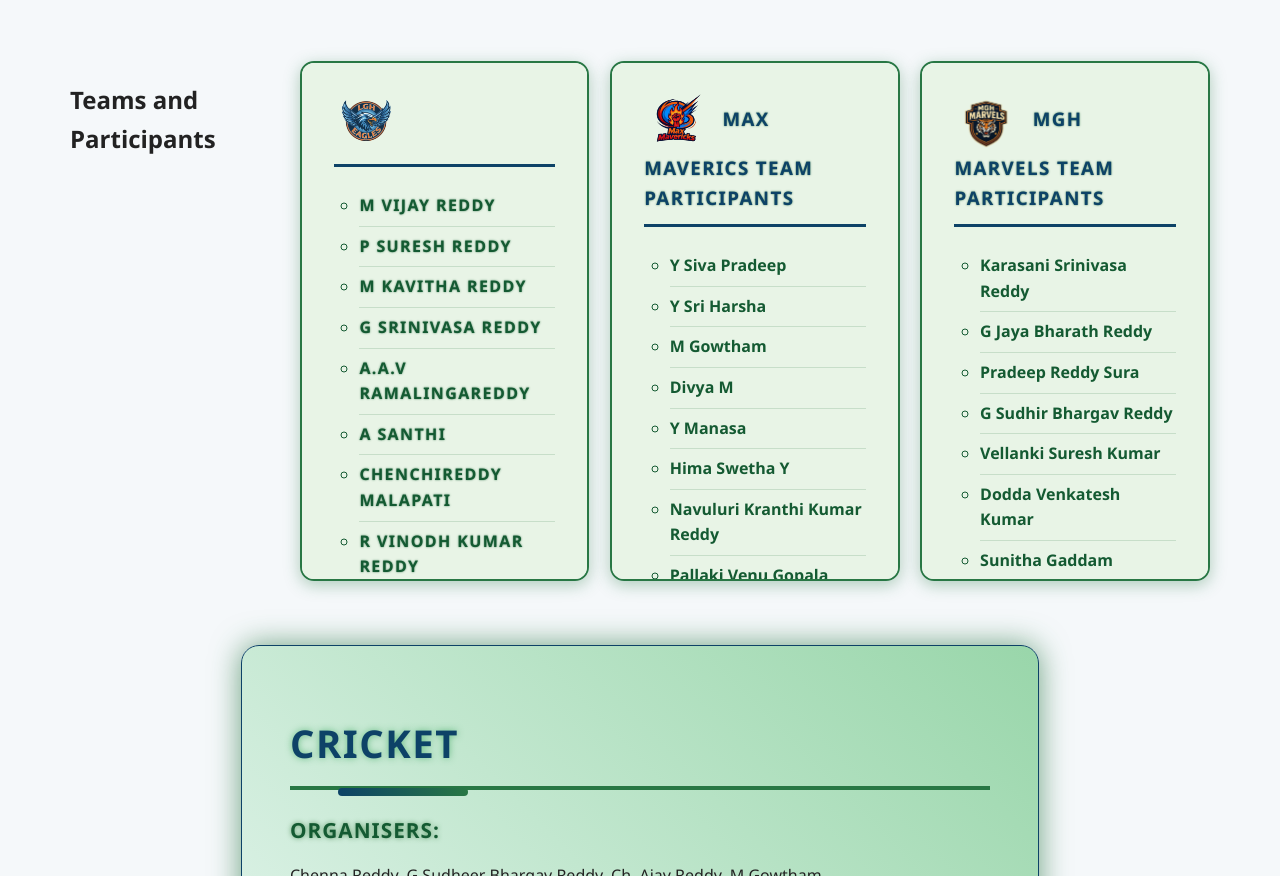
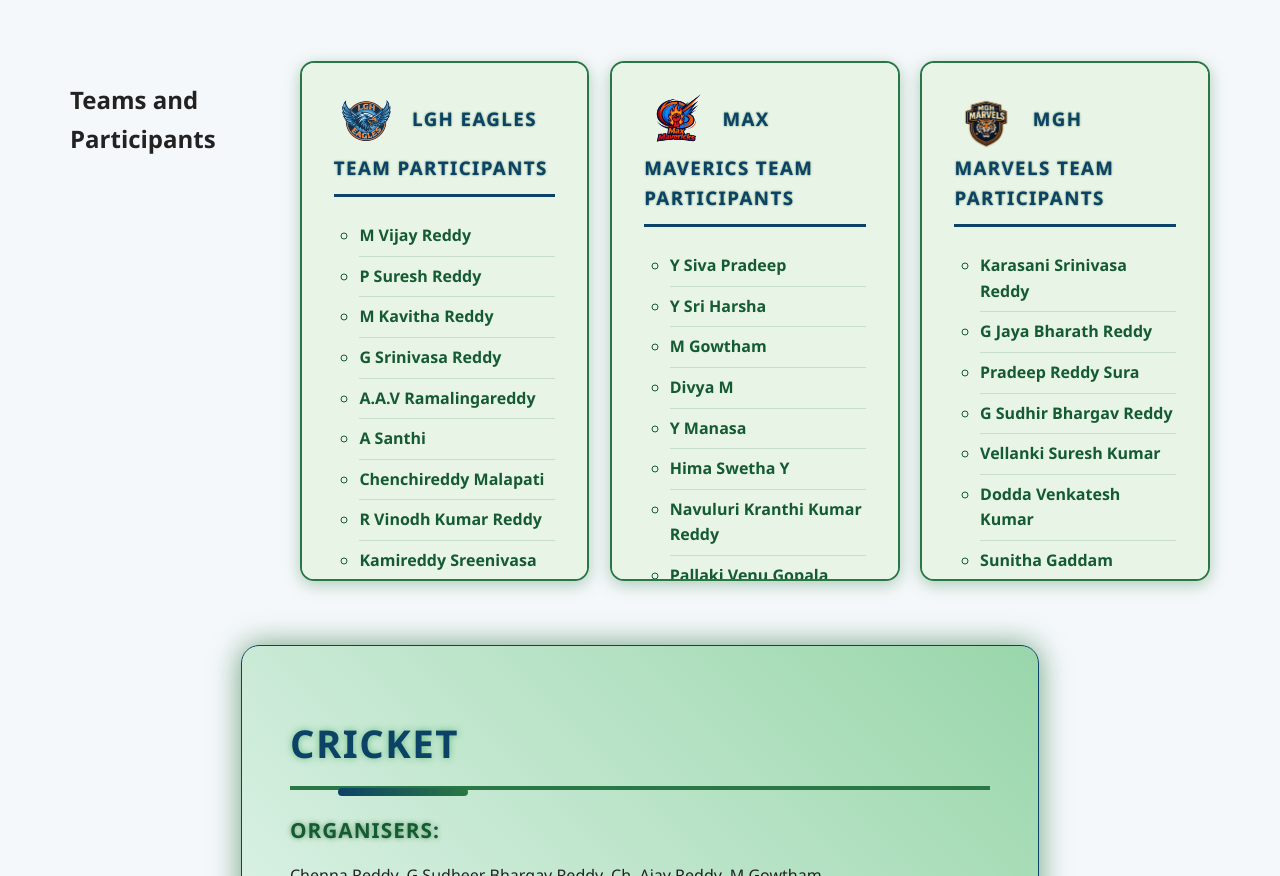
Before and after one commit to kranthi1237doc/sports-meet-2025-, a plain HTML site: page index.html in a window 1280 px wide. Shown: the part 777-1653 px from the top of the page. Drawn offline with Linux system fonts and the light colour scheme; no server answers.

Commit message:
Update index.html

```diff
--- a/index.html
+++ b/index.html
@@ -42,8 +42,7 @@
     <section id="teams">
       <h2>Teams and Participants</h2>
       <div class="team" id="LGH">
-    <h3><img src="lgheagles.png" alt="LGH Eagles Team Logo" class="team-logo" /> </h3>
-        <h3><LGH Eagles Team Participants</h3>
+    <h3><img src="lgheagles.png" alt="LGH Eagles Team Logo" class="team-logo" /> LGH Eagles Team Participants</h3></h3>
     <ul>
       <li>M Vijay Reddy</li>
           <li>P Suresh Reddy</li>
```
